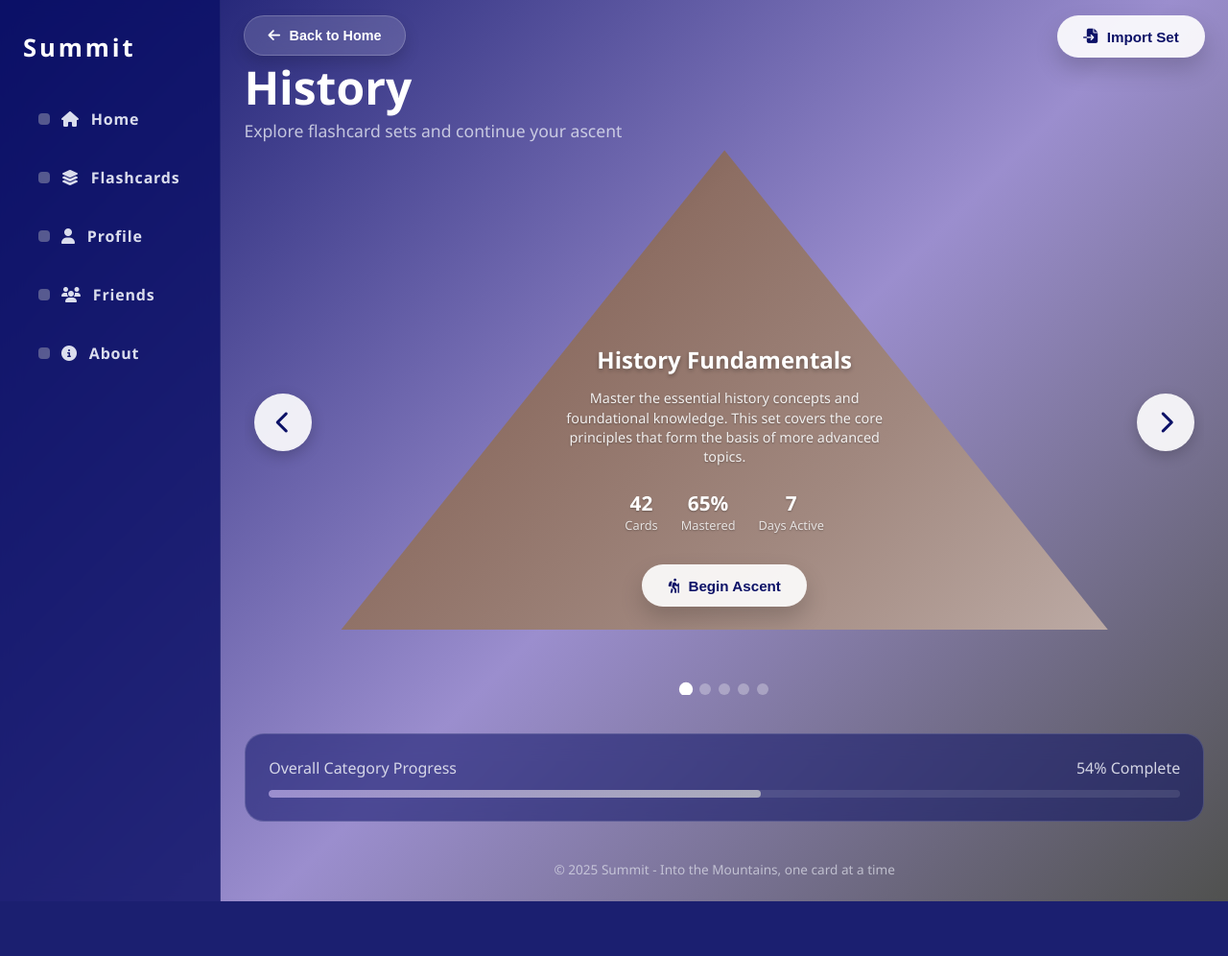
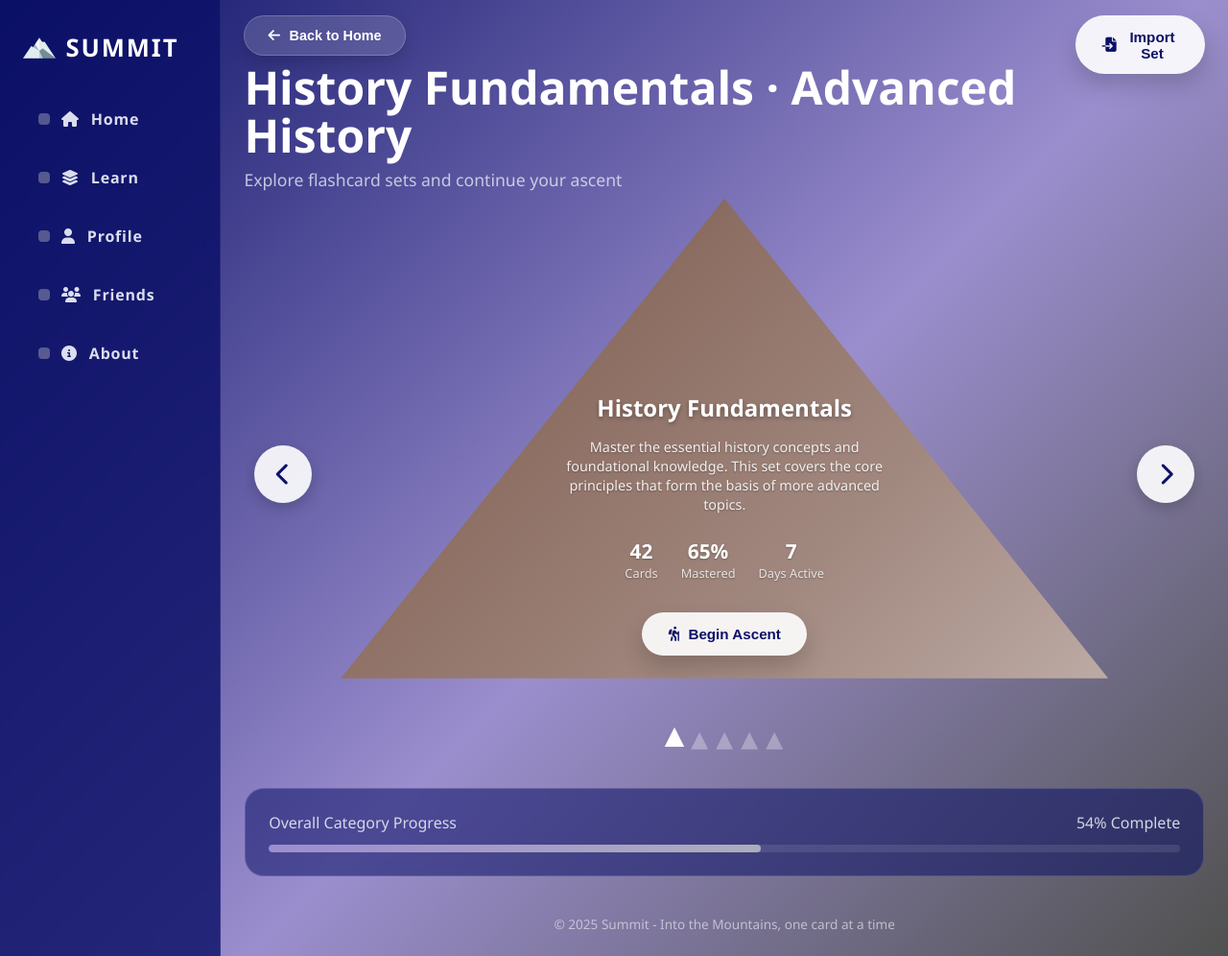
Before and after one commit to humba672/Summit, a Flask app: page /selection in a window 1280 px wide. Shown: the whole page at 96% size. Before the commit the page ends 939 px from the top, so only its background shows below. Run offline with Flask 3, Linux system fonts and the light colour scheme.

Commit message:
made /selection linked + added triangle effect

```diff
--- a/summit/flashcards/templates/selection.html
+++ b/summit/flashcards/templates/selection.html
@@ -43,11 +43,21 @@
         }
 
         .brand {
+            display: inline-flex;
+            align-items: center;
+            gap: 0.65rem;
             font-size: 1.6rem;
             font-weight: 700;
-            letter-spacing: 0.18rem;
+            letter-spacing: 0.12rem;
             color: #fff;
             text-decoration: none;
+            text-transform: uppercase;
+        }
+
+        .brand-logo {
+            width: 34px;
+            height: 34px;
+            object-fit: contain;
         }
 
         .nav-list {
@@ -207,6 +217,14 @@
             text-align: center;
             padding: 0;
             position: relative;
+            opacity: 0;
+            transform: translateY(30px);
+            transition: opacity 0.6s ease, transform 0.6s ease;
+        }
+
+        .mountain-set.active {
+            opacity: 1;
+            transform: translateY(0);
         }
 
         /* Mountain Container */
@@ -322,6 +340,22 @@
             transform: translateY(-50%) scale(1.1);
         }
 
+        .carousel-nav::before {
+            content: '';
+            position: absolute;
+            inset: -4px;
+            border-radius: 50%;
+            border: 2px solid rgba(255, 255, 255, 0.45);
+            opacity: 0;
+            transform: scale(0.85);
+            transition: opacity 0.3s ease, transform 0.3s ease;
+        }
+
+        .carousel-nav:hover::before {
+            opacity: 1;
+            transform: scale(1.1);
+        }
+
         .carousel-nav.prev {
             left: 10px;
         }
@@ -338,17 +372,17 @@
         }
 
         .indicator {
-            width: 12px;
-            height: 12px;
-            border-radius: 50%;
+            width: 18px;
+            height: 18px;
+            clip-path: polygon(50% 0%, 0% 100%, 100% 100%);
             background: rgba(255, 255, 255, 0.3);
             cursor: pointer;
-            transition: all 0.3s ease;
+            transition: all 0.35s ease;
         }
 
         .indicator.active {
             background: #fff;
-            transform: scale(1.2);
+            transform: translateY(-4px) scale(1.15);
         }
 
         .progress-container {
@@ -609,14 +643,17 @@
 </head>
 <body>
     <aside class="sidebar">
-        <a class="brand" href="index.html">Summit</a>
+        <a class="brand" href="{{ url_for('landing.index') }}">
+            <img class="brand-logo" src="{{ url_for('landing.static', filename='mountainlogo.png') }}" alt="Summit logo">
+            <span>Summit</span>
+        </a>
         <nav>
             <ul class="nav-list">
-                <li class="nav-item"><a href="index.html"><i class="fas fa-home"></i> Home</a></li>
-                <li class="nav-item"><a href="flashcards.html"><i class="fas fa-layer-group"></i> Flashcards</a></li>
+                <li class="nav-item"><a href="{{ url_for('landing.index') }}"><i class="fas fa-home"></i> Home</a></li>
+                <li class="nav-item"><a href="{{ url_for('landing.home') }}"><i class="fas fa-layer-group"></i> Learn</a></li>
                 <li class="nav-item"><a href="#"><i class="fas fa-user"></i> Profile</a></li>
                 <li class="nav-item"><a href="#"><i class="fas fa-users"></i> Friends</a></li>
-                <li class="nav-item"><a href="about.html"><i class="fas fa-info-circle"></i> About</a></li>
+                <li class="nav-item"><a href="{{ url_for('landing.about') }}"><i class="fas fa-info-circle"></i> About</a></li>
             </ul>
         </nav>
     </aside>
@@ -861,6 +898,65 @@
     </div>
 
     <script>
+        const CATEGORY_CONFIG = {
+            'History': {
+                display: 'History',
+                progressPercent: 54,
+                setBase: 'History',
+                setTitles: ['History Fundamentals', 'Advanced History', 'Historical Terminology', 'Historical Applications', 'History Review']
+            },
+            'Science': {
+                display: 'Science',
+                progressPercent: 68,
+                setBase: 'Science',
+                setTitles: ['Science Fundamentals', 'Advanced Science', 'Scientific Terminology', 'Scientific Applications', 'Science Review']
+            },
+            'Math': {
+                display: 'Math',
+                progressPercent: 35,
+                setBase: 'Math',
+                setTitles: ['Math Fundamentals', 'Advanced Math', 'Mathematical Terminology', 'Applied Math', 'Math Review']
+            },
+            'Language Arts': {
+                display: 'Language Arts',
+                progressPercent: 74,
+                setBase: 'Language',
+                setTitles: ['Language Fundamentals', 'Advanced Language', 'Literary Terminology', 'Interpretation Applications', 'Language Review'],
+                header: 'Language Fundamentals · Advanced Language'
+            },
+            'Foreign Language': {
+                display: 'Foreign Language',
+                progressPercent: 28,
+                setBase: 'Language',
+                setTitles: ['Conversation Basics', 'Advanced Conversation', 'Grammar Terminology', 'Cultural Applications', 'Immersion Review'],
+                header: 'Conversation Basics · Advanced Conversation'
+            },
+            'Fine Arts': {
+                display: 'Fine Arts',
+                progressPercent: 51,
+                setBase: 'Fine Arts',
+                setTitles: ['Fine Arts Fundamentals', 'Advanced Fine Arts', 'Art Terminology', 'Creative Applications', 'Fine Arts Review']
+            },
+            'Misc': {
+                display: 'Miscellaneous',
+                progressPercent: 63,
+                setBase: 'General Knowledge',
+                setTitles: ['General Knowledge Fundamentals', 'Advanced General Knowledge', 'Mixed Terminology', 'Practical Applications', 'General Review'],
+                header: 'General Knowledge Fundamentals · Advanced General Knowledge'
+            }
+        };
+
+        function buildSetDescriptions(displayName, baseName) {
+            const lowerBase = baseName.toLowerCase();
+            return [
+                `Master the essential ${lowerBase} concepts and foundational knowledge. This set covers the core principles that form the basis of more advanced topics.`,
+                `Challenge yourself with complex ${lowerBase} topics and advanced applications. This set builds upon foundational knowledge with deeper insights.`,
+                `Build your ${lowerBase} vocabulary with key terms and definitions. This set focuses on the language and terminology specific to this subject area.`,
+                `Explore real-world ${lowerBase} applications and practical implementations. This set connects theoretical knowledge with practical scenarios.`,
+                `Reinforce your ${lowerBase} knowledge with comprehensive review materials. This set combines concepts from all areas for thorough preparation.`
+            ];
+        }
+
         document.addEventListener('DOMContentLoaded', function() {
             const carousel = document.getElementById('mountain-carousel');
             const prevBtn = document.getElementById('prev-btn');
@@ -878,19 +974,22 @@
             // Get category from URL or default to History
             const urlParams = new URLSearchParams(window.location.search);
             const category = urlParams.get('category') || 'History';
-            document.getElementById('category-title').textContent = category;
 
-            // Update category-specific content
             updateCategoryContent(category);
 
-            // Create indicators
-            for (let i = 0; i < totalSlides; i++) {
+            // Create indicators and mark the first set as active
+            const setElements = carousel.querySelectorAll('.mountain-set');
+            setElements.forEach((setEl, index) => {
                 const indicator = document.createElement('div');
                 indicator.classList.add('indicator');
-                if (i === 0) indicator.classList.add('active');
-                indicator.addEventListener('click', () => goToSlide(i));
+                indicator.dataset.index = index;
+                if (index === 0) {
+                    indicator.classList.add('active');
+                    setEl.classList.add('active');
+                }
+                indicator.addEventListener('click', () => goToSlide(index));
                 indicatorsContainer.appendChild(indicator);
-            }
+            });
 
             // Navigation functions
             function goToSlide(slideIndex) {
@@ -904,6 +1003,10 @@
                     } else {
                         indicator.classList.remove('active');
                     }
+                });
+
+                document.querySelectorAll('.mountain-set').forEach((setEl, index) => {
+                    setEl.classList.toggle('active', index === currentSlide);
                 });
             }
 
@@ -997,59 +1100,42 @@
             setInterval(nextSlide, 8000);
         });
 
-        function updateCategoryContent(category) {
-            // Update category-specific content based on the category
+        function updateCategoryContent(categoryKey) {
+            const config = CATEGORY_CONFIG[categoryKey] || CATEGORY_CONFIG['History'];
             const categoryProgress = document.getElementById('category-progress');
             const progressBar = document.getElementById('category-progress-bar');
+            const categoryTitle = document.getElementById('category-title');
 
-            // Set different progress values based on category
-            const progressValues = {
-                'History': { percent: '54%', width: '54%' },
-                'Science': { percent: '68%', width: '68%' },
-                'Math': { percent: '35%', width: '35%' },
-                'Language Arts': { percent: '74%', width: '74%' },
-                'Foreign Language': { percent: '28%', width: '28%' },
-                'Fine Arts': { percent: '51%', width: '51%' },
-                'Misc': { percent: '63%', width: '63%' }
-            };
+            const setTitles = config.setTitles || [];
+            const setDescriptions = config.setDescriptions || buildSetDescriptions(config.display || categoryKey, (config.setBase || config.display || categoryKey));
 
-            const progress = progressValues[category] || progressValues['History'];
-            categoryProgress.textContent = progress.percent + ' Complete';
-            progressBar.style.width = progress.width;
+            const headerText = config.header || `${setTitles[0]} · ${setTitles[1]}`;
+            categoryTitle.textContent = headerText;
+            document.title = `Summit | ${config.display || categoryKey}`;
 
-            // Update set titles and descriptions based on category
-            const setTitles = [
-                `${category} Fundamentals`,
-                `Advanced ${category}`,
-                `${category} Terminology`,
-                `${category} Applications`,
-                `${category} Review`
-            ];
+            const progressPercent = config.progressPercent ?? 54;
+            if (categoryProgress) categoryProgress.textContent = `${progressPercent}% Complete`;
+            if (progressBar) progressBar.style.width = `${progressPercent}%`;
 
-            const setDescriptions = [
-                `Master the essential ${category.toLowerCase()} concepts and foundational knowledge. This set covers the core principles that form the basis of more advanced topics.`,
-                `Challenge yourself with complex ${category.toLowerCase()} topics and advanced applications. This set builds upon foundational knowledge with deeper insights.`,
-                `Build your ${category.toLowerCase()} vocabulary with key terms and definitions. This set focuses on the language and terminology specific to this subject area.`,
-                `Explore real-world ${category.toLowerCase()} applications and practical implementations. This set connects theoretical knowledge with practical scenarios.`,
-                `Reinforce your ${category.toLowerCase()} knowledge with comprehensive review materials. This set combines concepts from all areas for thorough preparation.`
-            ];
+            for (let i = 1; i <= 5; i++) {
+                const titleEl = document.getElementById(`set-title-${i}`);
+                const descEl = document.getElementById(`set-desc-${i}`);
+                if (titleEl && setTitles[i - 1]) titleEl.textContent = setTitles[i - 1];
+                if (descEl && setDescriptions[i - 1]) descEl.textContent = setDescriptions[i - 1];
+            }
 
-            // Update each set with category-specific content
-            for (let i = 1; i <= 5; i++) {
-                document.getElementById(`set-title-${i}`).textContent = setTitles[i-1];
-                document.getElementById(`set-desc-${i}`).textContent = setDescriptions[i-1];
-            }
+            window.activeCategoryDisplay = config.display || categoryKey;
         }
 
         function startStudying(setNumber) {
-            const category = document.getElementById('category-title').textContent;
+            const categoryDisplay = window.activeCategoryDisplay || document.getElementById('category-title').textContent;
             const setTitle = document.getElementById(`set-title-${setNumber}`).textContent;
-            alert(`Starting to study: ${setTitle}\n\n(In a real application, this would navigate to the flashcards page for this set)`);
+            alert(`Starting to study: ${setTitle}\nCategory: ${categoryDisplay}\n\n(In a real application, this would navigate to the flashcards page for this set)`);
             // window.location.href = `flashcards.html?category=${encodeURIComponent(category)}&set=${setNumber}`;
         }
 
         function goBack() {
-            window.location.href = 'index.html';
+            window.location.href = "{{ url_for('landing.home') }}";
         }
     </script>
 </body>
```
Also changed, not shown: summit/landing/templates/home.html (+4 -3 lines).
